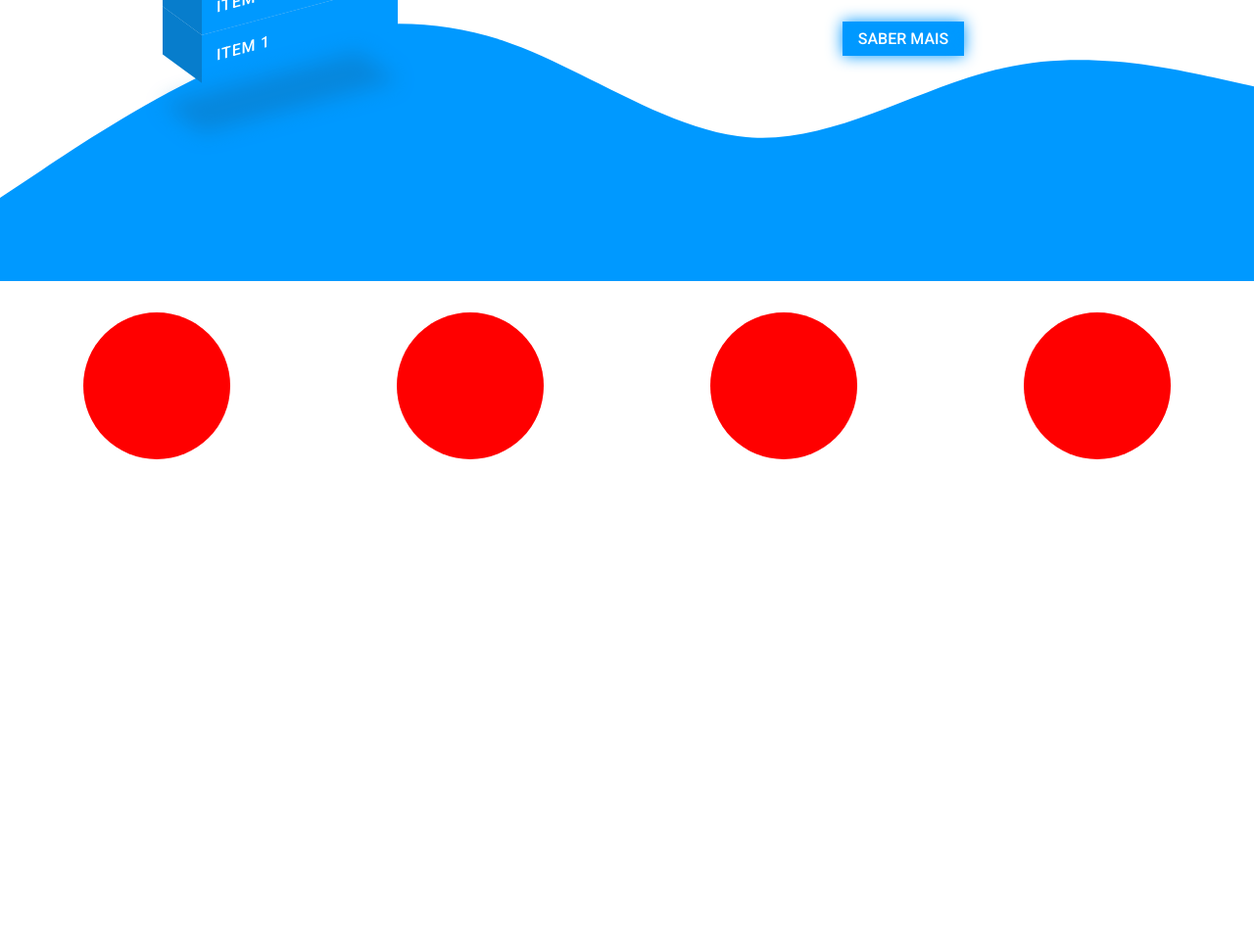
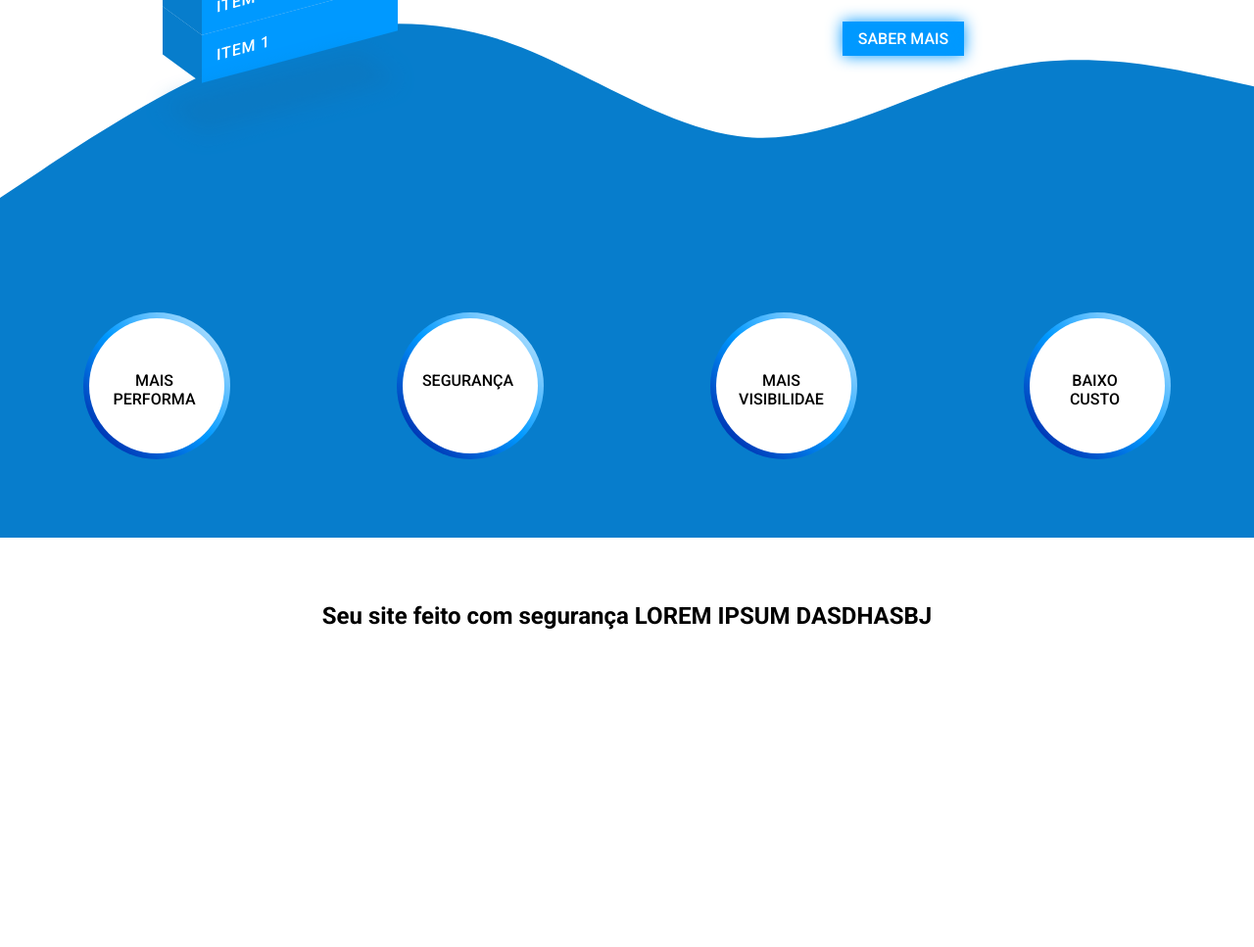
Before and after one commit to Davi-Serrano/DS-Solu-es, a website: page index.html in a window 1280 px wide. Shown: the part 433-1400 px from the top of the page at 98% size. After the commit the page ends 1280 px from the top, so only its background shows below. Drawn offline with Linux system fonts and the light colour scheme.

Commit message:
trbalhando na segunda parte

```diff
--- a/index.html
+++ b/index.html
@@ -4,15 +4,16 @@
     <meta charset="UTF-8">
     <meta http-equiv="X-UA-Compatible" content="IE=edge">
     <meta name="viewport" content="width=device-width, initial-scale=1.0">
-    <link rel="stylesheet" href="./index.css" />
+    <link rel="stylesheet" href="./pagina inicial/index.css" />
+
+    <link rel="stylesheet" href="./pagina inicial/2section.css" />
 
     <!-- Fontes Google -->
     <link rel="preconnect" href="https://fonts.googleapis.com">
     <link rel="preconnect" href="https://fonts.gstatic.com" crossorigin>
     <link href="https://fonts.googleapis.com/css2?family=Roboto:wght@300;500;700&display=swap" rel="stylesheet">
 
-
-    <title>Document</title>
+    <title>DS - Solução Digital</title>
 </head>
 <body>
 
@@ -64,29 +65,41 @@
 
         </div>
 
-        <svg class="wave-bottom" xmlns="http://www.w3.org/2000/svg" viewBox="0 0 1440 320"><path fill="#0099ff" fill-opacity="1" d="M0,224L48,192C96,160,192,96,288,58.7C384,21,480,11,576,42.7C672,75,768,149,864,154.7C960,160,1056,96,1152,74.7C1248,53,1344,75,1392,85.3L1440,96L1440,320L1392,320C1344,320,1248,320,1152,320C1056,320,960,320,864,320C768,320,672,320,576,320C480,320,384,320,288,320C192,320,96,320,48,320L0,320Z"></path></svg>
+        <svg class="wave-bottom" xmlns="http://www.w3.org/2000/svg" viewBox="0 0 1440 320"><path fill="#077dcc" fill-opacity="1" d="M0,224L48,192C96,160,192,96,288,58.7C384,21,480,11,576,42.7C672,75,768,149,864,154.7C960,160,1056,96,1152,74.7C1248,53,1344,75,1392,85.3L1440,96L1440,320L1392,320C1344,320,1248,320,1152,320C1056,320,960,320,864,320C768,320,672,320,576,320C480,320,384,320,288,320C192,320,96,320,48,320L0,320Z"></path></svg>
     </div>
 
 
     <div class="section">
         <div class="top">
+            <div class="informs">
 
-            <div class="informs">
-                <div class="circle"></div>
-                <div class="circle"></div>
-                <div class="circle"></div>
-                <div class="circle"></div>
+                <div class="box">
+                    <div class="content">
+                        <p> MAIS PERFORMA</p>
+                    </div>
+                </div>
+                <div class="box">
+                    <div class="content">
+                        <p>SEGURANÇA</p>
+                    </div>
+                </div>
+                <div class="box">
+                    <div class="content">
+                        <p>MAIS
+                        VISIBILIDAE</p>
+
+                    </div>
+                </div>
+                <div class="box">
+                    <div class="content">
+                        <p>BAIXO CUSTO</p>
+                    </div>
+                </div>
             </div>
         </div>
 
         <div class="bottom">
-            <div class="box1">
-
-            </div>
-
-            <div class="box2">
-
-            </div>
+            <h2>Seu site feito com segurança LOREM IPSUM DASDHASBJ</h2>
 
         </div>
 
--- /dev/null
+++ b/pagina inicial/2section.css
@@ -0,0 +1,84 @@
+
+  .section{
+    display: flex;
+    flex-direction: column;
+    height: 70vh;
+
+  }
+
+  .informs{
+    display: flex;
+    flex-wrap: wrap;
+    justify-content: space-around;
+    align-items: center;
+
+    padding: 0 0 3em 0;
+
+    background-color: #077dcc;
+  }
+
+  .box{
+    width: 150px;
+    height: 150px;
+
+    border-radius: 50%;
+    margin: 2em;
+    position: relative;
+    overflow: hidden;
+  }
+
+  .box::before{
+    content: "";
+    position: absolute;
+    inset: -10px 140px;
+    background: linear-gradient(315deg, #00008b, var(--primary),  white);
+    transition: 0.5s;
+    animation: animate 4s linear infinite;
+  }
+
+  .box::before{
+    inset: -20px 0px;
+  }
+
+  @keyframes animate {
+        0%{
+            transform: rotate(0deg);
+        }
+
+        100%{
+            transform: rotate(360deg);
+        }
+  }
+
+  .box::after{
+    content: "";
+    position: absolute;
+    inset: 6px;
+    background: white;
+    border-radius: 50%;
+    z-index: 1;
+
+  }
+
+  .content{
+      position: absolute;
+      width: 100px;
+      text-align: center;
+      inset: 30px;
+      transform-origin: center;
+      color: black;
+      top: 40%;
+      left: 15%;
+      z-index: 10;
+  }
+
+
+
+
+
+  .bottom{
+    display: flex;
+    justify-content: center;
+    align-items: center;
+    height: 20vh;
+  }
--- a/index.css
+++ b/pagina inicial/index.css
@@ -94,18 +94,6 @@
 
 
 
-
-
-
-
-
-
-
-
-
-
-
-
   .header-section{
     display: flex;
     justify-content: space-around;
@@ -127,7 +115,6 @@
     position: relative;
     transform: skewY(-15deg);
     transition: 0.5s;
-
   }
 
   ul:hover{
@@ -269,65 +256,3 @@
 
 
   /*part2*/
-
-  .section{
-    display: flex;
-    flex-direction: column;
-    height: 70vh;
-  }
-
-  .top{
-    padding: 2em 0;
-  }
-
-
-
-  .informs{
-    display: flex;
-    justify-content: space-around;
-    align-items: center;
-    max-width: 100vw;
-  }
-
-  .circle{
-    width: 150px;
-    height: 150px;
-    background-color: red;
-    border-radius: 150px ;
-  }
-
-  .bottom{
-    display: flex;
-    justify-content: space-around;
-    align-items: center;
-    padding-top: 5em;
-  }
-
-  .box1, .box2{
-    width: 300px;
-    height: 300px;
-
-}
-
-  /*part3*/
-  .fly-container{
-    display: flex;
-    justify-content: space-around;
-    align-items: center;
-    height: 88vh;
-  }
-
-  footer{
-    display: flex;
-    justify-content: space-around;
-    align-items: center;
-    padding: 1em 0;
-    border: 1px solid red;
-    max-width: 100vw;
-  }
-
-  .min-box{
-    width: 150px;
-    height: 150px;
-    border: 1px solid red;
-  }
```
